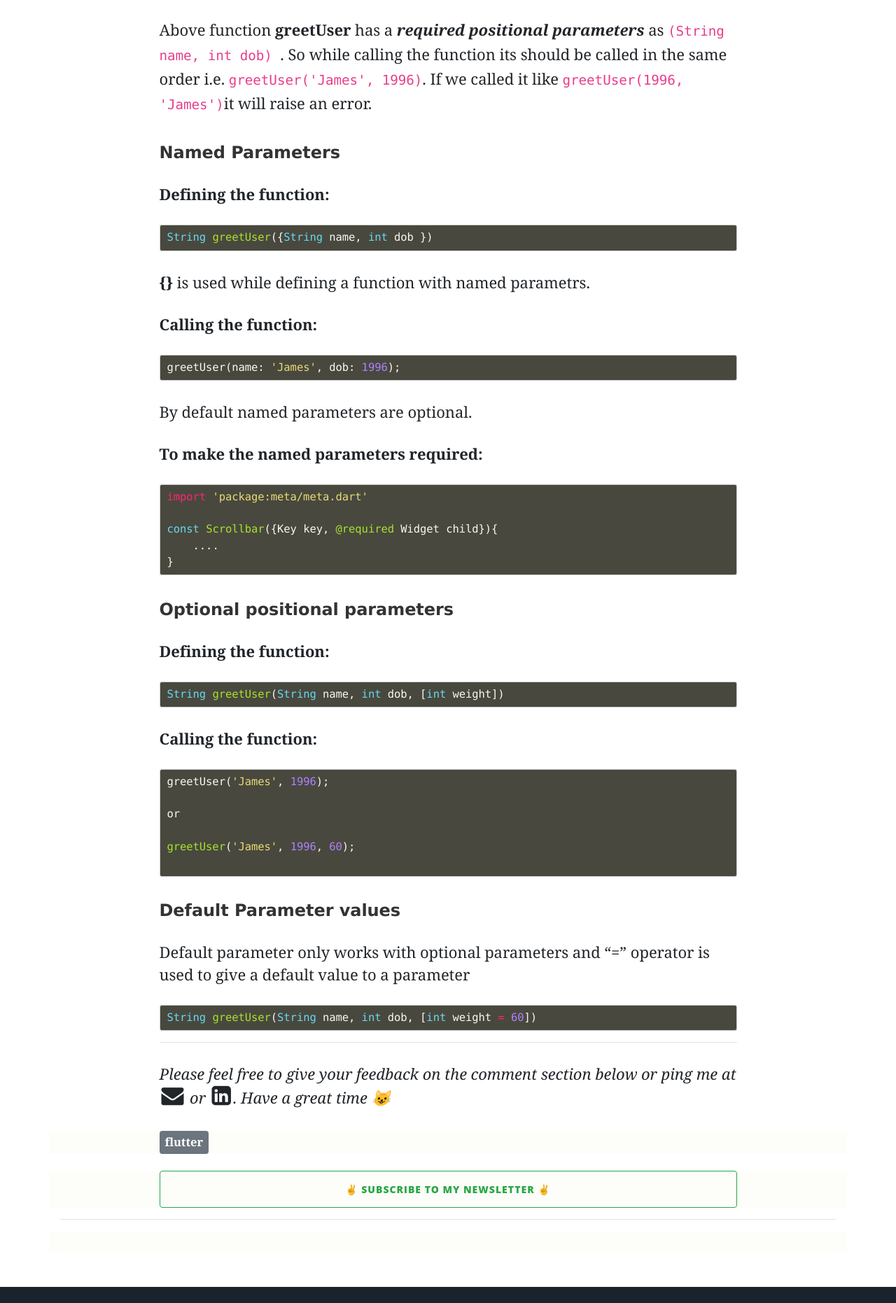
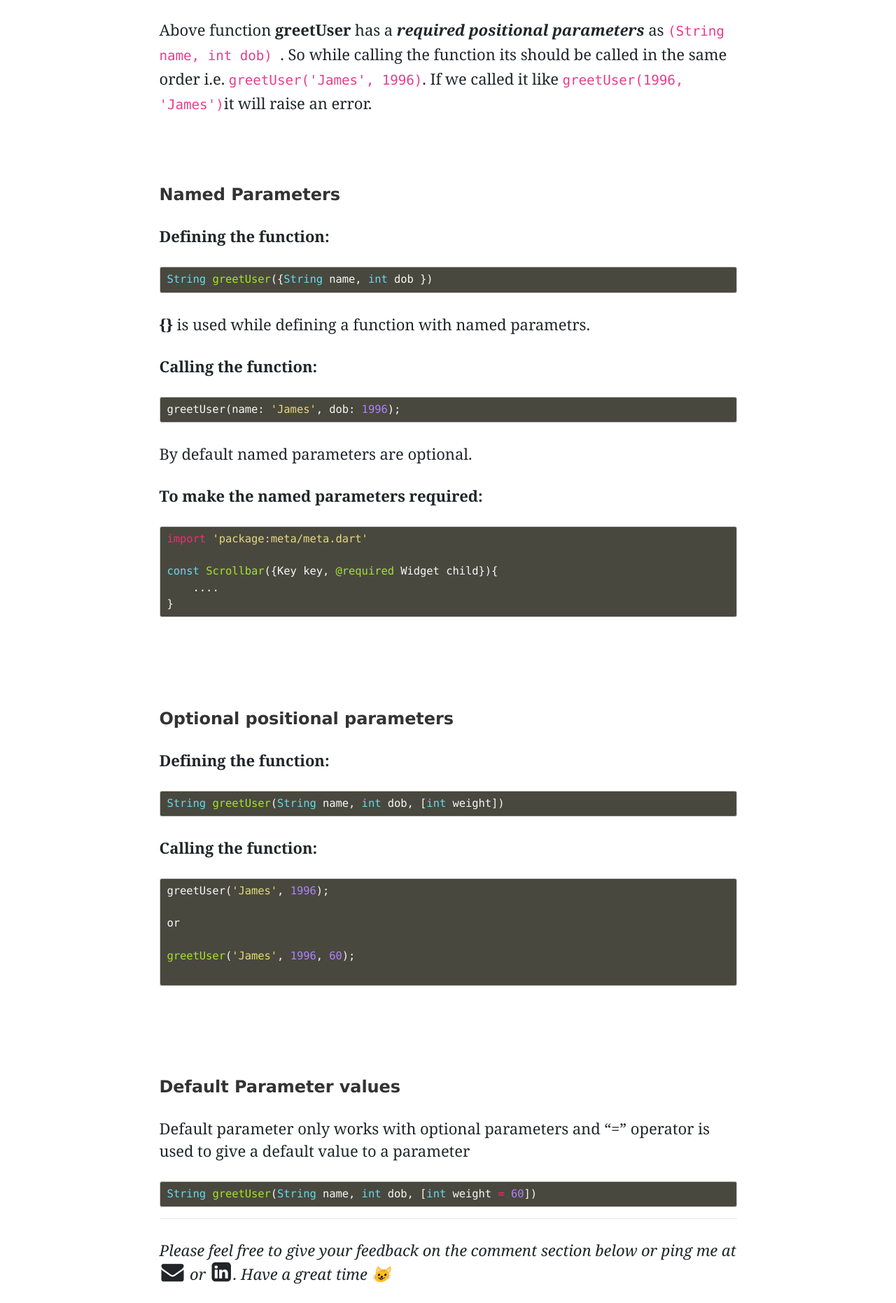
Before and after one commit to developerBlogs/developerBlogs.github.io, a Jekyll site: the page built from _posts/2021-01-04-learning_flutter_day_3.md, in a window 1280 px wide. Shown: the part 1981-3843 px from the top of the page at 70% size. Built offline with Jekyll 4.4.1, drawn with Linux system fonts in a browser that asks for light colours; emoji names are drawn with the system emoji font; comment, search, counter and statistics services are not loaded.

Commit message:
edited blog

````diff
--- a/_posts/2021-01-04-learning_flutter_day_3.md
+++ b/_posts/2021-01-04-learning_flutter_day_3.md
@@ -66,7 +66,7 @@ void main() {
 
 Above function **greetUser** has a ***required positional parameters*** as `(String name, int dob) `. So while calling the function its should be called in the same order i.e. `greetUser('James', 1996)`. If we called it like  `greetUser(1996, 'James')`it will raise an error.
 
-
+<br>
 ### Named Parameters
 
 **Defining the function:**
@@ -95,6 +95,8 @@ const Scrollbar({Key key, @required Widget child}){
 }
 ```
 
+<br>
+<br>
 
 ### Optional positional parameters
 
@@ -115,6 +117,8 @@ greetUser('James', 1996, 60);
 
 ```
 
+<br>
+<br>
 
 ### Default Parameter values
 
````
Also changed, not shown: _posts/2020-12-27-learning_flutter_day_1.md (+4 -0 lines).
